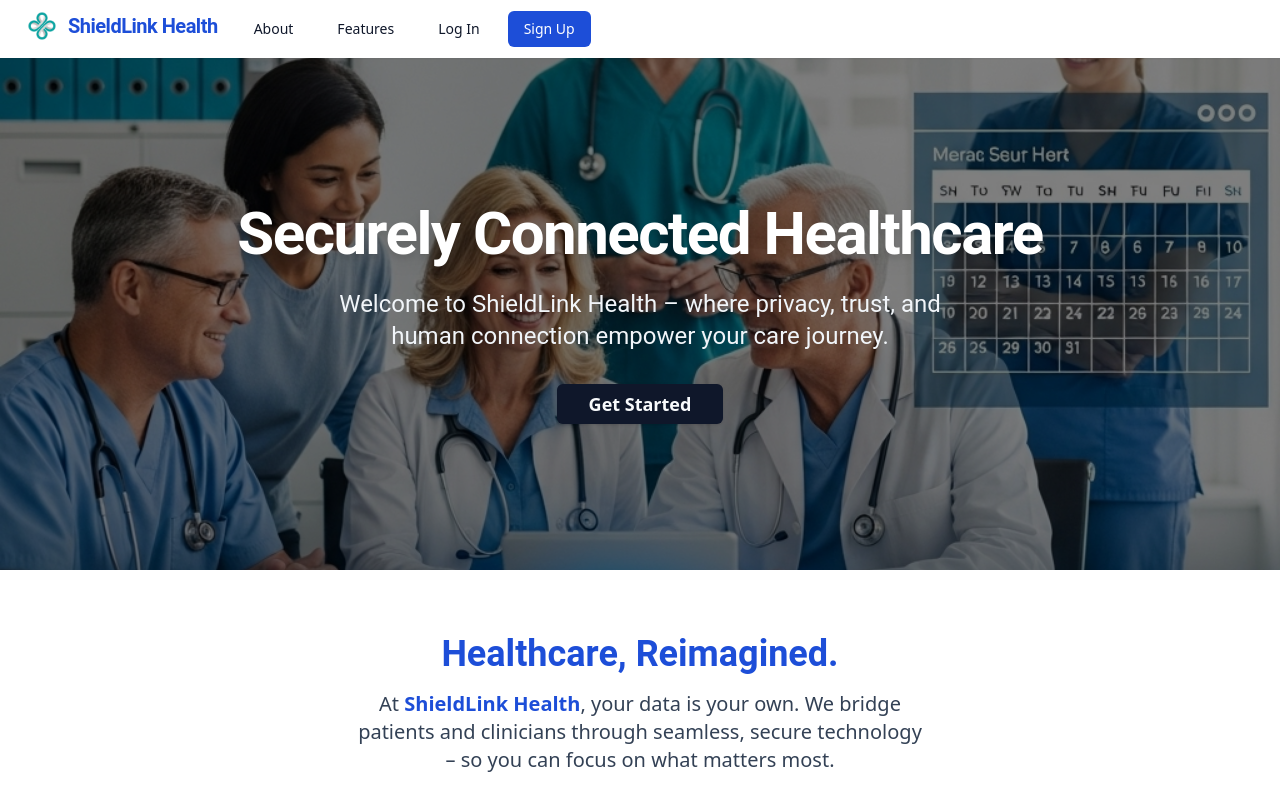
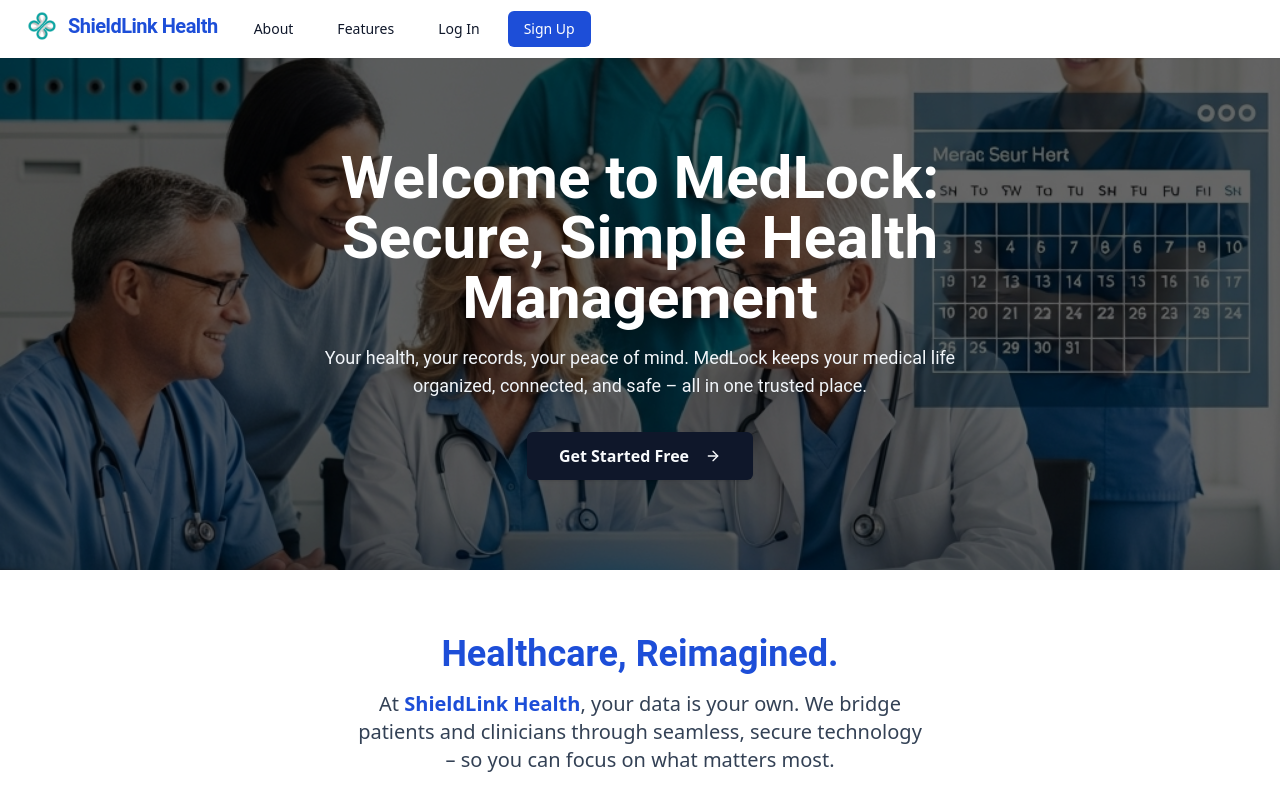
Before and after one commit to Collin-Test-Quome-Org/create-a-comprehensive-hipaa-compliant-patient-por-ac35136d-d57c8af3, a React (Vite) app in the folder frontend/: page / in a window 1280 px wide. Shown: the top 800 px of the page. Built offline with nearby package versions, Linux system fonts and the light colour scheme.

Commit message:
Add Hero, FeatureCards components and HomePage with full branding, animations, and navigation links

```diff
--- /dev/null
+++ b/frontend/src/components/FeatureCards.tsx
@@ -0,0 +1,65 @@
+import { motion } from 'framer-motion'
+import { ShieldCheck, CalendarCheck, FileText, MessageSquareHeart, Pills } from 'lucide-react'
+
+const features = [
+  {
+    icon: <ShieldCheck className="w-10 h-10 text-blue-700" />,
+    title: 'Bank-Grade Security',
+    description: 'Your data is always encrypted and protected with cutting-edge security. Trust MedLock to keep your health information private.'
+  },
+  {
+    icon: <CalendarCheck className="w-10 h-10 text-blue-700" />,
+    title: 'Appointments Made Easy',
+    description: 'Book, manage, and track medical appointments effortlessly. Get real-time reminders and never miss a checkup!'
+  },
+  {
+    icon: <FileText className="w-10 h-10 text-blue-700" />,
+    title: 'All Records, One Place',
+    description: 'Upload, organize, and access your medical records, prescriptions, and documents securely from anywhere.'
+  },
+  {
+    icon: <MessageSquareHeart className="w-10 h-10 text-blue-700" />,
+    title: 'Confidential Messaging',
+    description: 'Safely chat with your care team or loved ones. Share updates, questions, and support – all inside MedLock.'
+  },
+  {
+    icon: <Pills className="w-10 h-10 text-blue-700" />,
+    title: 'Medication Management',
+    description: 'Track prescriptions, dosages, and refill reminders with a few taps. Stay on top of your health, stress-free.'
+  },
+]
+
+export function FeatureCards() {
+  return (
+    <div className="py-16 bg-white">
+      <div className="max-w-7xl mx-auto px-4">
+        <motion.h2
+          className="text-3xl md:text-4xl font-bold mb-10 text-center font-['Roboto'] text-blue-900"
+          style={{ fontWeight: 700 }}
+          initial={{ opacity: 0, y: 20 }}
+          whileInView={{ opacity: 1, y: 0 }}
+          viewport={{ once: true }}
+          transition={{ duration: 0.6 }}
+        >
+          Why MedLock?
+        </motion.h2>
+        <div className="grid sm:grid-cols-2 md:grid-cols-3 gap-6">
+          {features.map((f, i) => (
+            <motion.div
+              key={f.title}
+              className="rounded-xl shadow-md bg-slate-50 p-8 flex flex-col items-center border border-slate-200 hover:scale-105 transition-transform hover:shadow-lg"
+              initial={{ opacity: 0, y: 30 }}
+              whileInView={{ opacity: 1, y: 0 }}
+              viewport={{ once: true }}
+              transition={{ duration: 0.4, delay: i * 0.12 }}
+            >
+              <div className="mb-4">{f.icon}</div>
+              <h3 className="text-lg font-semibold text-blue-900 mb-2 font-['Roboto']" style={{fontWeight: 700}}>{f.title}</h3>
+              <p className="text-slate-700 text-center text-base font-['Roboto']" style={{fontWeight: 400}}>{f.description}</p>
+            </motion.div>
+          ))}
+        </div>
+      </div>
+    </div>
+  )
+}
--- a/frontend/src/components/Hero.tsx
+++ b/frontend/src/components/Hero.tsx
@@ -1,26 +1,38 @@
-import { motion } from 'framer-motion';
-import { Button } from '@/components/ui/button';
-import { Link } from 'react-router-dom';
+import { motion } from 'framer-motion'
+import { Button } from '@/components/ui/button'
+import { ArrowRight } from 'lucide-react'
+import { Link } from 'react-router-dom'
 
-export const Hero = () => (
-  <motion.section
+export function Hero() {
+  return (
+    <div
+      style={{ backgroundImage: "url('/branding/assets/hero-0.png')" }}
+      className="bg-cover bg-center h-[32rem] relative"
+    >
+      <div className="bg-black bg-opacity-60 h-full w-full flex items-center justify-center">
+        <motion.div
+          className="text-center max-w-2xl mx-auto"
           initial={{ opacity: 0, y: 40 }}
           animate={{ opacity: 1, y: 0 }}
-    transition={{ duration: 0.9, ease: 'easeOut' }}
-    className="relative w-full h-[32rem] flex items-center justify-center bg-cover bg-center"
-    style={{ backgroundImage: "url('/branding/assets/hero-0.png')" }}
+          transition={{ duration: 0.7 }}
         >
-    <div className="absolute inset-0 bg-black/50 flex items-center justify-center" />
-    <div className="relative z-10 text-center px-6">
-      <h1 className="text-5xl md:text-6xl font-bold text-white mb-6 drop-shadow-lg font-['Roboto'] tracking-tight">
-        Securely Connected Healthcare
+          <h1
+            className="text-white text-5xl md:text-6xl font-bold mb-4 font-['Roboto']"
+            style={{ fontWeight: 700 }}
+          >
+            Welcome to MedLock: Secure, Simple Health Management
           </h1>
-      <p className="text-lg md:text-2xl text-slate-100 max-w-2xl mx-auto mb-8 font-['Roboto']">
-        Welcome to ShieldLink Health – where privacy, trust, and human connection empower your care journey.
+          <p className="text-slate-100 text-lg mb-8 font-['Roboto']" style={{ fontWeight: 400 }}>
+            Your health, your records, your peace of mind. MedLock keeps your medical life
+            organized, connected, and safe – all in one trusted place.
           </p>
-      <Button id="get-started-cta" size="lg" className="text-lg px-8 font-bold" asChild>
-        <Link to="/signup">Get Started</Link>
+          <Button asChild size="lg" id="cta-get-started" className="text-base font-semibold px-8 py-6" >
+            <Link to="/signup">
+              Get Started Free <ArrowRight className="inline ml-2" />
+            </Link>
           </Button>
+        </motion.div>
       </div>
-  </motion.section>
-);
+    </div>
+  )
+}
--- /dev/null
+++ b/frontend/src/pages/HomePage.tsx
@@ -0,0 +1,51 @@
+import { Hero } from '@/components/Hero'
+import { FeatureCards } from '@/components/FeatureCards'
+import { motion } from 'framer-motion'
+import { Button } from '@/components/ui/button'
+import { Link } from 'react-router-dom'
+
+export function HomePage() {
+  return (
+    <main className="min-h-screen bg-gradient-to-b from-slate-100 to-slate-200">
+      <Hero />
+      <FeatureCards />
+      <motion.section
+        className="bg-blue-700 py-16 text-white text-center"
+        initial={{ opacity: 0, y: 30 }}
+        whileInView={{ opacity: 1, y: 0 }}
+        viewport={{ once: true }}
+        transition={{ duration: 0.7 }}
+      >
+        <h2 className="text-3xl md:text-4xl font-bold mb-4 font-['Roboto']" style={{ fontWeight: 700 }}>
+          Ready to simplify your healthcare?
+        </h2>
+        <p className="text-lg mb-8 font-['Roboto']" style={{fontWeight: 400}}>
+          Join MedLock today and take control of your medical records, appointments, and peace of mind.
+        </p>
+        <Button asChild size="lg" id="cta-signup" className="text-blue-700 bg-white hover:bg-slate-100 font-semibold">
+          <Link to="/signup">Create Free Account</Link>
+        </Button>
+      </motion.section>
+      <footer className="w-full bg-white border-t border-slate-200 py-8 mt-10">
+        <div className="max-w-7xl mx-auto flex flex-col md:flex-row items-center justify-between px-4">
+          <div className="flex items-center gap-2 mb-4 md:mb-0">
+            <img src="/branding/assets/logo-0.png" className="h-10 w-10" />
+            <span className="text-xl font-bold font-['Roboto'] text-blue-900" style={{fontWeight: 700}}>MedLock</span>
+          </div>
+          <div className="flex gap-6 text-blue-900 text-base font-['Roboto']">
+            <Link to="/login" className="hover:underline">Login</Link>
+            <Link to="/signup" className="hover:underline">Sign Up</Link>
+            <Link to="/dashboard" className="hover:underline">Dashboard</Link>
+            <Link to="/appointments" className="hover:underline">Appointments</Link>
+            <Link to="/documents" className="hover:underline">Documents</Link>
+            <Link to="/prescriptions" className="hover:underline">Prescriptions</Link>
+            <Link to="/messaging" className="hover:underline">Messaging</Link>
+          </div>
+        </div>
+        <div className="text-center text-slate-500 mt-6 text-sm font-['Roboto']">
+          &copy; {new Date().getFullYear()} MedLock Health, Inc. | Secure, Simple Health Management
+        </div>
+      </footer>
+    </main>
+  )
+}
```
Lines whose indentation alone changed are shown as unchanged.
